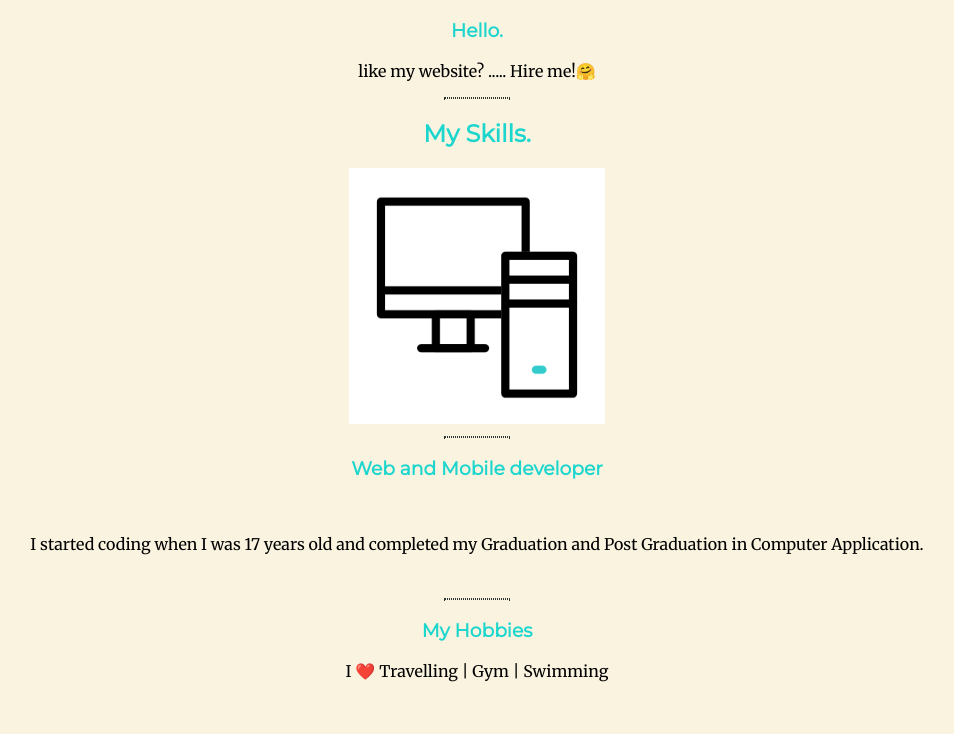
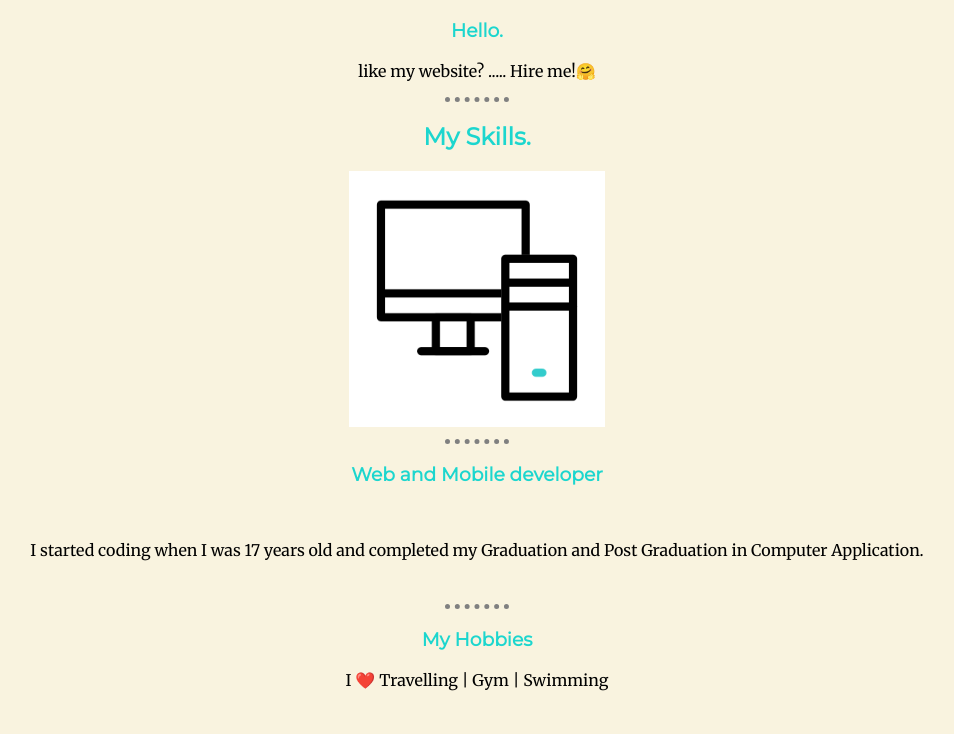
Before and after one commit to Msarthaksharma/Website, a plain HTML site: page index.html in a window 1280 px wide. Shown: the part 1109-1843 px from the top of the page, without its empty margins (163-1117 px from the left). Drawn offline with Linux system fonts and the light colour scheme.

Commit message:
Update styles.css

```diff
--- a/styles.css
+++ b/styles.css
@@ -64,12 +64,12 @@ h3{
 }
 
   hr{
-  border-style:dotted;
-  height:0 px;
+  border-style:dotted none none;
+  height:0px;
   width:5%;
   float: center;
-  border-color:#2C3333;
-  border-width:0 px;
+  border-color:grey;
+  border-width:5px;
   }
 
   .Social{
```
